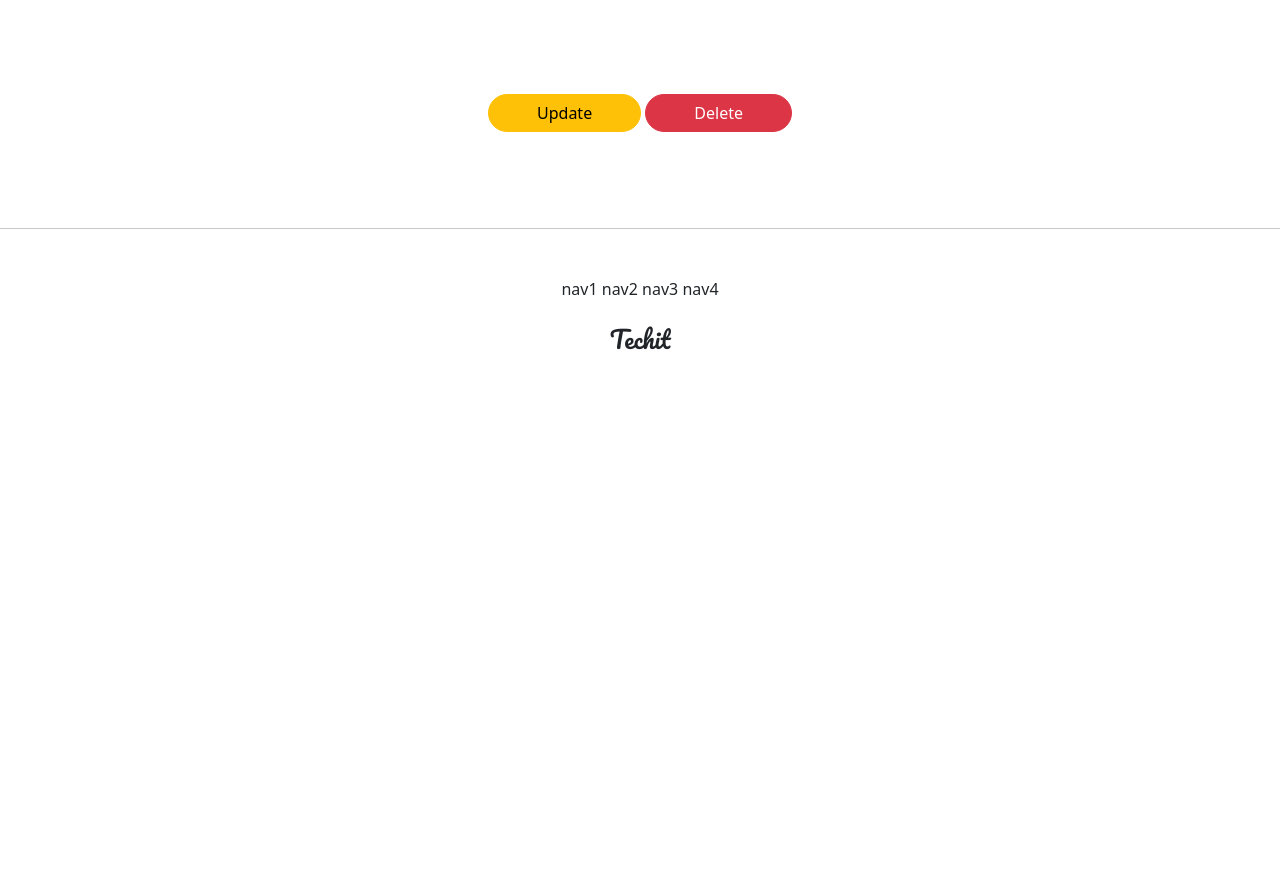
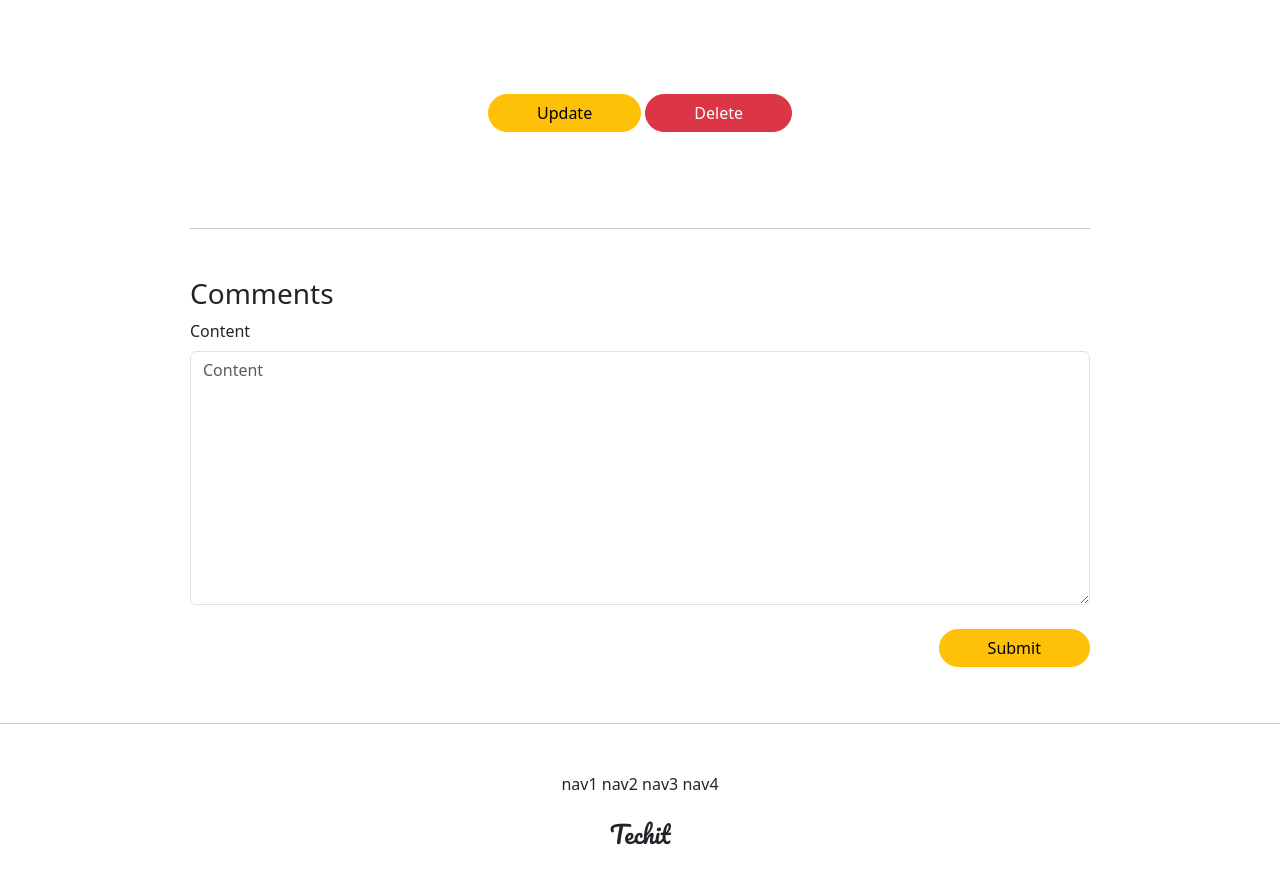
Before and after one commit to noeul1114/techit, a Django app: page /articles/detail/1/ in a window 1280 px wide. Shown: the part 1357-2229 px from the top of the page. Before the commit the page ends 1707 px from the top, so only its background shows below. Run offline with Django 4.2, Linux system fonts and the light colour scheme; a user stored in the database is signed in; tables that the repository leaves empty hold one stand-in row (values such as "Sample post"); grey boxes marked "Sample" are stand-in pictures; some libraries are stand-ins or nearby versions.

Commit message:
commentapp Mixin update

```diff
--- a/articleapp/templates/articleapp/detail.html
+++ b/articleapp/templates/articleapp/detail.html
@@ -70,6 +70,15 @@
         </div>
         {% endif %}
 
+        <hr class="my-5">
+
+        <div class="text-start">
+            <h3>
+                Comments
+            </h3>
+            {% include 'commentapp/create.html' %}
+        </div>
+
     </div>
 
 </div>
--- a/articleapp/views.py
+++ b/articleapp/views.py
@@ -5,10 +5,12 @@ from django.shortcuts import render
 from django.urls import reverse
 from django.utils.decorators import method_decorator
 from django.views.generic import TemplateView, CreateView, DetailView, UpdateView, DeleteView, ListView
+from django.views.generic.edit import FormMixin
 
 from articleapp.decorators import article_ownership_required
 from articleapp.forms import ArticleForm
 from articleapp.models import Article
+from commentapp.forms import CommentCreationForm
 
 
 class TempView(TemplateView):
@@ -39,8 +41,9 @@ class ArticleCreateView(CreateView):
                        kwargs={'pk': self.object.pk})
 
 
-class ArticleDetailView(DetailView):
+class ArticleDetailView(DetailView, FormMixin):
     model = Article
+    form_class = CommentCreationForm
     context_object_name = 'target_article'
     template_name = 'articleapp/detail.html'
 
--- a/commentapp/templates/commentapp/create.html
+++ b/commentapp/templates/commentapp/create.html
@@ -1,17 +1,5 @@
-{% extends 'base.html' %}
-
 {% load bootstrap4 %}
 
-{% block content %}
-
-
-<div class="my-5 text-center">
-
-    <div class="my-5">
-        <h1>
-            Comment Create
-        </h1>
-    </div>
 
     <div style="max-width: 900px; margin: auto">
         <form action="{% url 'commentapp:create' %}"
@@ -19,14 +7,11 @@
               enctype="multipart/form-data">
             {% csrf_token %}
             {% bootstrap_form form %}
-            <button class="btn btn-warning rounded-pill px-4 my-5"
-                    type="submit">
-                Submit
-            </button>
+            <div class="text-end">
+                <button class="btn btn-warning rounded-pill px-5 my-2"
+                        type="submit">
+                    Submit
+                </button>
+            </div>
         </form>
     </div>
-
-</div>
-
-
-{% endblock %}
```
